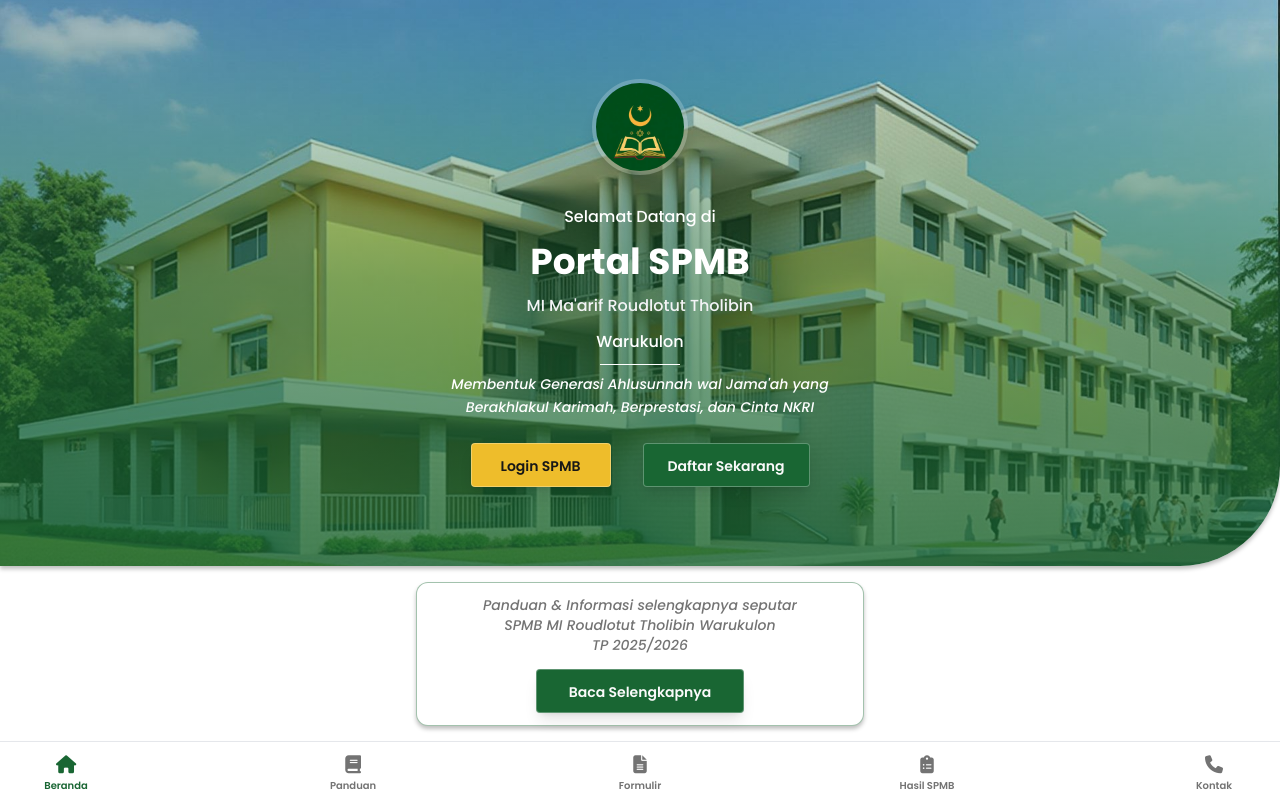
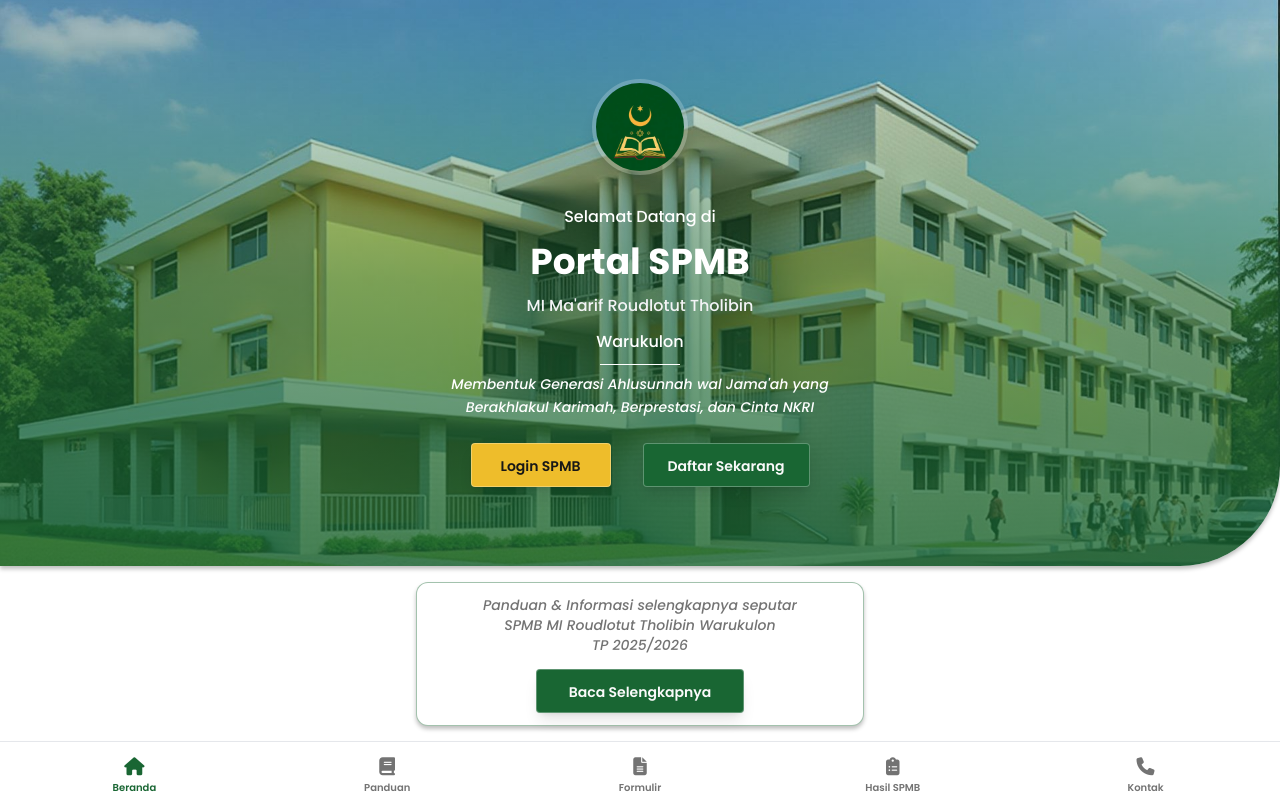
Before and after one commit to mimawarukulon68/rotholib-spmb-portal, a React (Vite) app: page / in a window 1280 px wide. Built offline with nearby package versions, Linux system fonts and the light colour scheme.

Commit message:
Fix: Navbar shifting on desktop
Investigate and address the navbar shifting issue, potentially related to item gaps.

```diff
--- a/src/components/BottomNavbar.tsx
+++ b/src/components/BottomNavbar.tsx
@@ -35,7 +35,7 @@ const BottomNavbar = () => {
 
   return (
     <nav className="fixed bottom-0 left-0 right-0 bg-white border-t border-gray-200 shadow-button z-50">
-      <div className="flex items-center justify-between h-[58px] px-4 py-1.5">
+      <div className="grid grid-cols-5 h-[58px] px-2 py-1.5">
         {navItems.map((item) => {
           const isActive = location.pathname === item.path;
 
@@ -43,12 +43,7 @@ const BottomNavbar = () => {
             <Link
               key={item.name}
               to={item.path}
-              className={cn(
-                "flex flex-col items-center justify-center flex-1 min-w-[80px] max-w-[100px] px-2 py-1 rounded-lg transition-all duration-200 gap-0.5 text-center",
-                isActive
-                  ? "bg-transparent border-transparent"
-                  : "bg-transparent border-transparent"
-              )}
+              className="flex flex-col items-center justify-center px-1 py-1 rounded-lg transition-all duration-200 gap-0.5"
             >
               <div className={cn(
                 "transition-colors duration-200",
```
